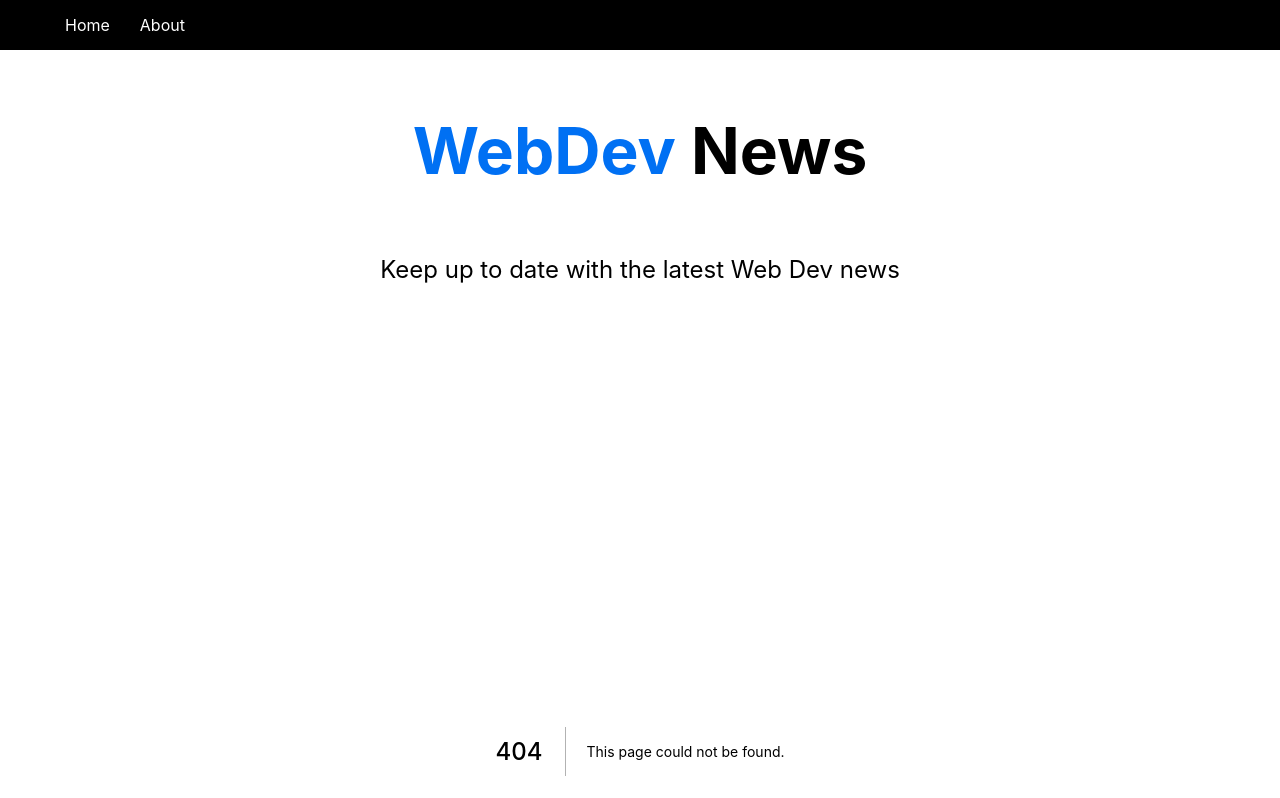
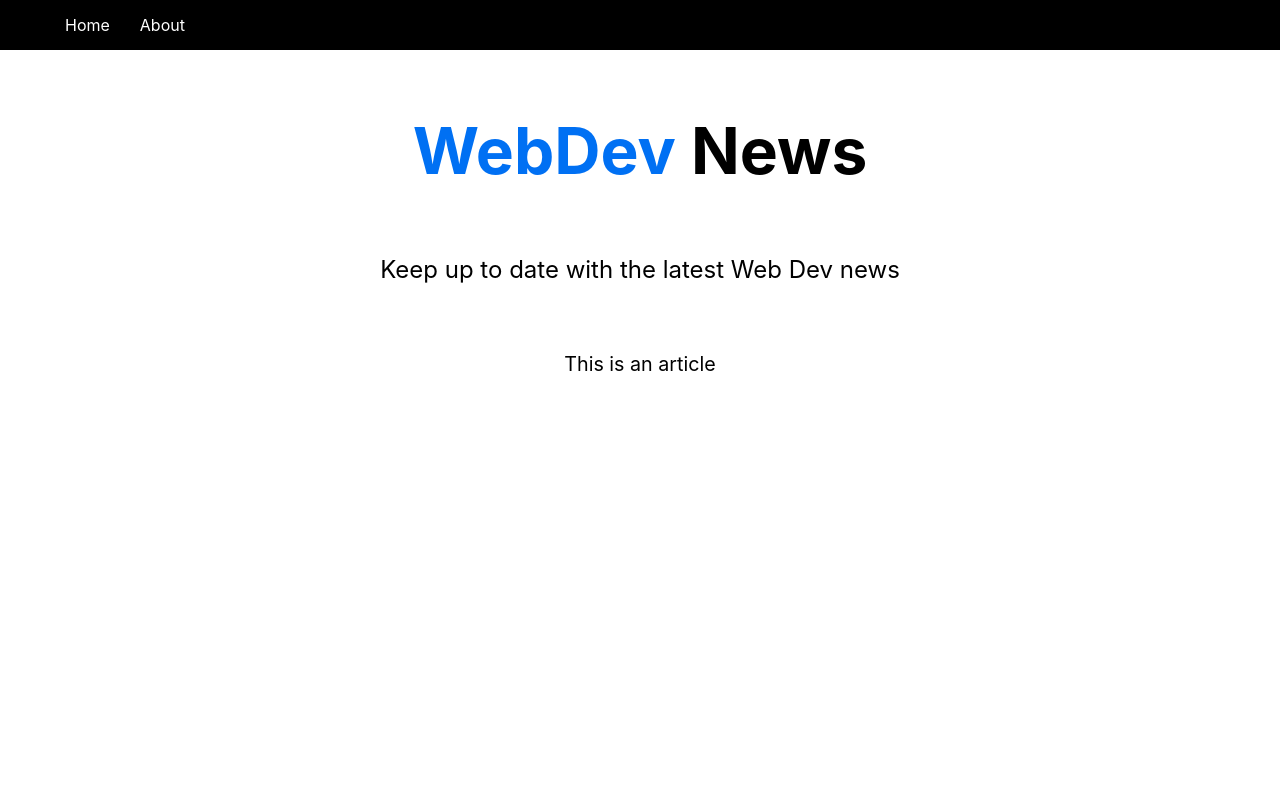
Before and after one commit to Alvintol/nextjs, a Next.js app in the folder next/: page /article/1 in a window 1280 px wide. Before the commit this address had no page. Shown: the top 798 px of the page. Built offline with nearby package versions, Linux system fonts and the light colour scheme.

Commit message:
adds article/[id] folder and respective page

```diff
--- /dev/null
+++ b/next/pages/article/[id]/index.js
@@ -0,0 +1,8 @@
+
+const article = () => {
+  return (
+    <div>This is an article</div>
+  )
+};
+
+export default article;
```
